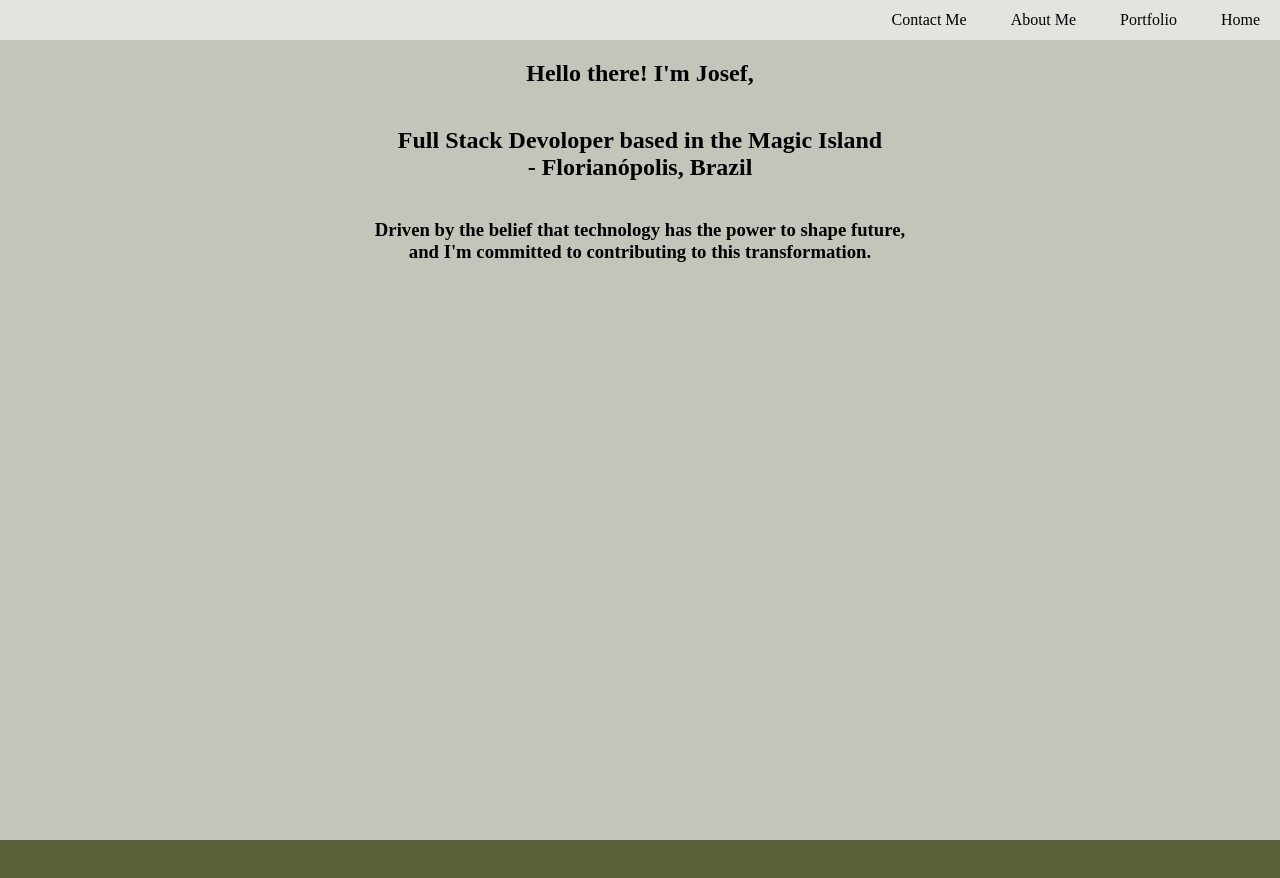
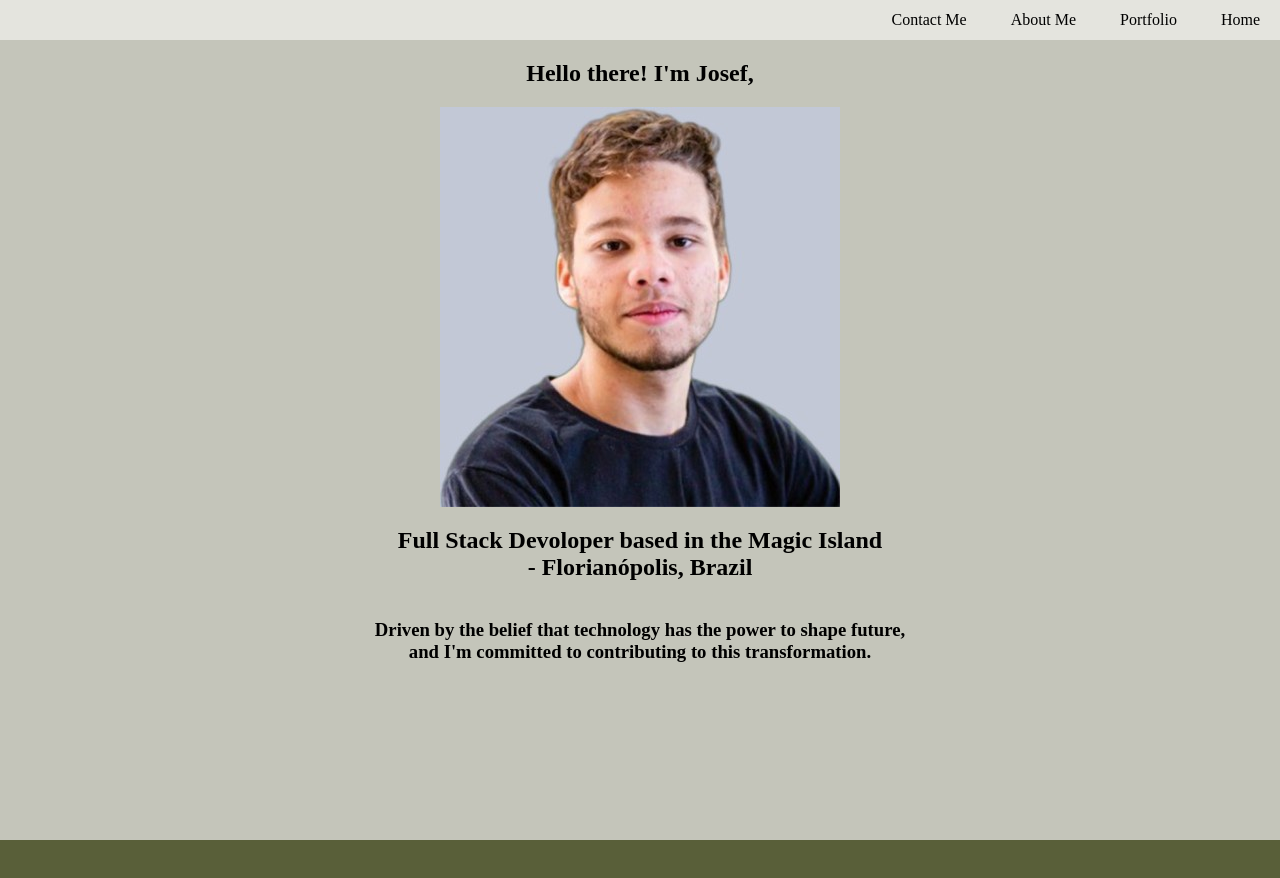
Before and after one commit to josefbruseke/PersonalPage, a plain HTML site: page src/index.html in a window 1280 px wide. Shown: the top 878 px of the page. Drawn offline with Linux system fonts and the light colour scheme.

Commit message:
add photo

```diff
--- a/src/index.html
+++ b/src/index.html
@@ -18,7 +18,7 @@
     </nav>
     <section class="Home">
         <h1>Hello there! I'm Josef,</h1>
-        <img>
+        <img clas="profile-photo" src="../assets/foto-linkedin.jpg">
         <h2>Full Stack Devoloper based in the Magic Island <br>
         - Florianópolis, Brazil</h2>
         <h3>Driven by the belief that technology has the power to shape  future, <br>
```
Also changed, not shown: assets/foto-linkedin.jpg (added).
